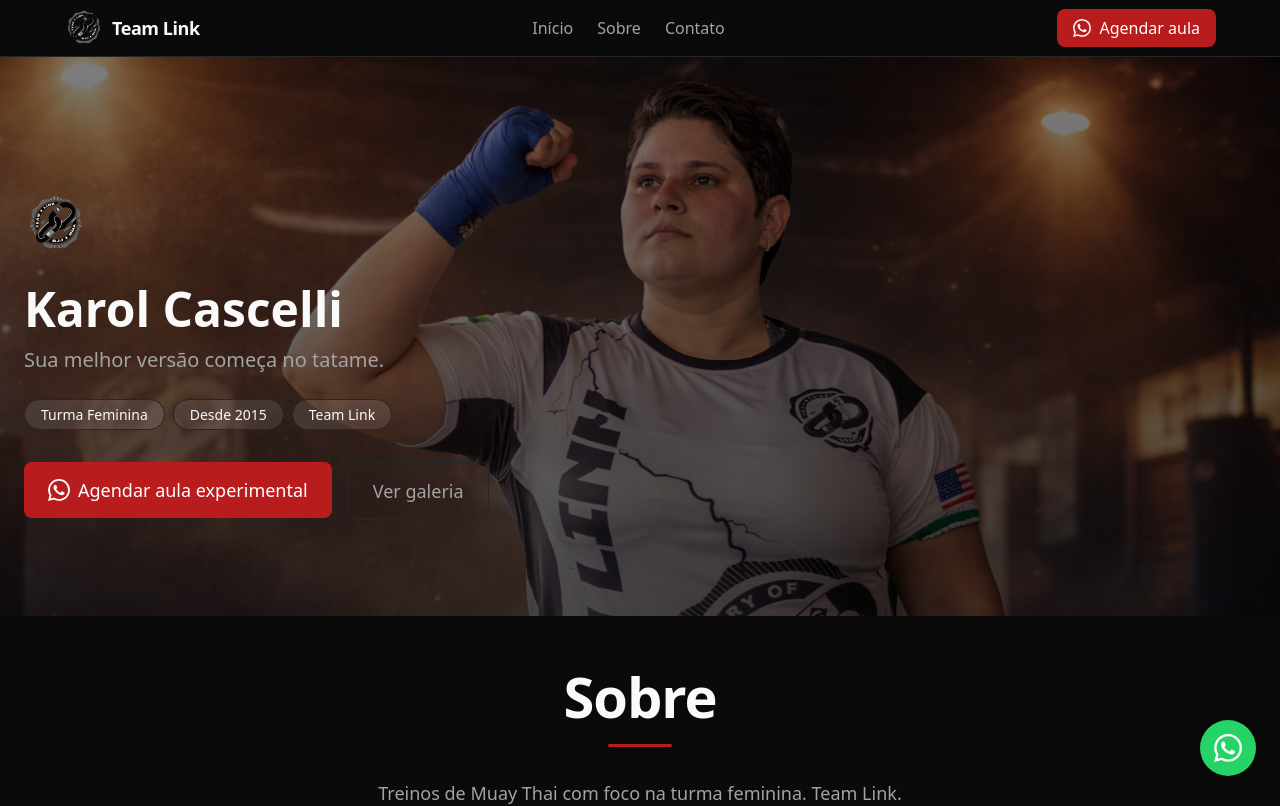
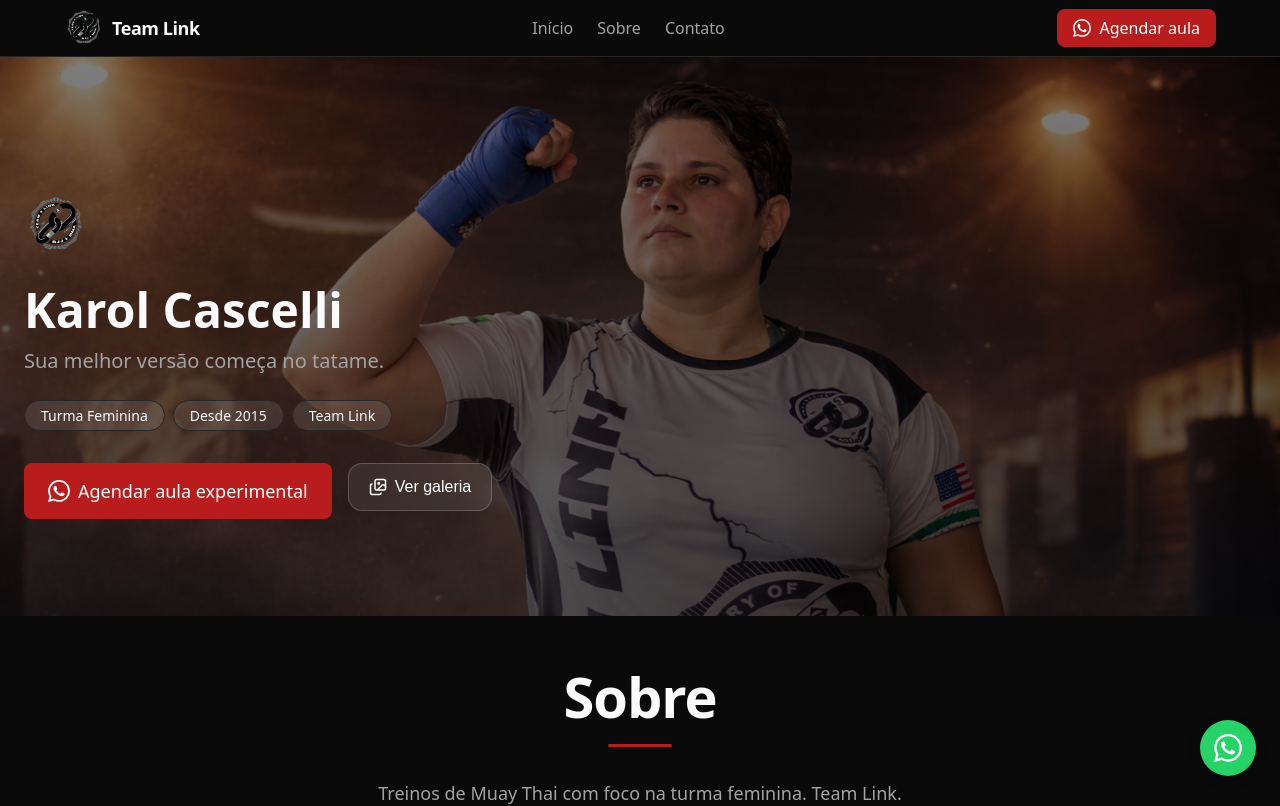
Before and after one commit to Samuel-SouzaZz/TeamLink.com, a React (Vite) app: page / in a window 1280 px wide. Shown: the top 806 px of the page. Built offline with nearby package versions, Linux system fonts and the light colour scheme.

Commit message:
feat: botao Ver galeria com glass effect no Hero
Made-with: Cursor

```diff
--- a/src/sections/HeroSection.tsx
+++ b/src/sections/HeroSection.tsx
@@ -1,4 +1,5 @@
 import styled from 'styled-components'
+import { Images } from 'lucide-react'
 import { WhatsAppIcon } from '../components/icons/WhatsAppIcon'
 
 import { openWhatsApp } from '../services/whatsapp'
@@ -148,6 +149,50 @@ const CtaGroup = styled.div`
   }
 `
 
+const GlassBtn = styled.button`
+  display: inline-flex;
+  align-items: center;
+  justify-content: center;
+  gap: 8px;
+  background: rgba(255, 255, 255, 0.08);
+  border: 1px solid rgba(255, 255, 255, 0.2);
+  backdrop-filter: blur(10px);
+  -webkit-backdrop-filter: blur(10px);
+  color: #ffffff;
+  font-size: ${({ theme }) => theme.typography.size.base};
+  font-weight: ${({ theme }) => theme.typography.weight.medium};
+  padding: 14px 20px;
+  border-radius: 14px;
+  cursor: pointer;
+  white-space: nowrap;
+  transition:
+    background 0.3s ease,
+    border-color 0.3s ease,
+    transform 0.3s ease;
+
+  /* herda largura do CtaGroup em mobile */
+  width: 100%;
+  max-width: 320px;
+
+  @media (min-width: 768px) {
+    width: auto;
+    max-width: none;
+  }
+
+  @media (hover: hover) {
+    &:hover {
+      background: rgba(255, 255, 255, 0.15);
+      border-color: rgba(255, 255, 255, 0.38);
+      transform: translateY(-2px);
+    }
+  }
+
+  &:active {
+    transform: translateY(0);
+    background: rgba(255, 255, 255, 0.1);
+  }
+`
+
 const CHIPS = ['Turma Feminina', 'Desde 2015', 'Team Link'] as const
 
 export function HeroSection() {
@@ -195,14 +240,10 @@ export function HeroSection() {
           >
             Agendar aula experimental
           </Button>
-          <Button
-            variant="ghost"
-            size="lg"
-            onClick={handleVerGaleria}
-            aria-label="Rolar até a seção Galeria"
-          >
+          <GlassBtn onClick={handleVerGaleria} aria-label="Rolar até a seção Galeria">
+            <Images size={18} strokeWidth={2} aria-hidden />
             Ver galeria
-          </Button>
+          </GlassBtn>
         </CtaGroup>
       </HeroContent>
     </HeroWrap>
```
Also changed, not shown: 3 other files (tests, documents, lock files or other folders).
